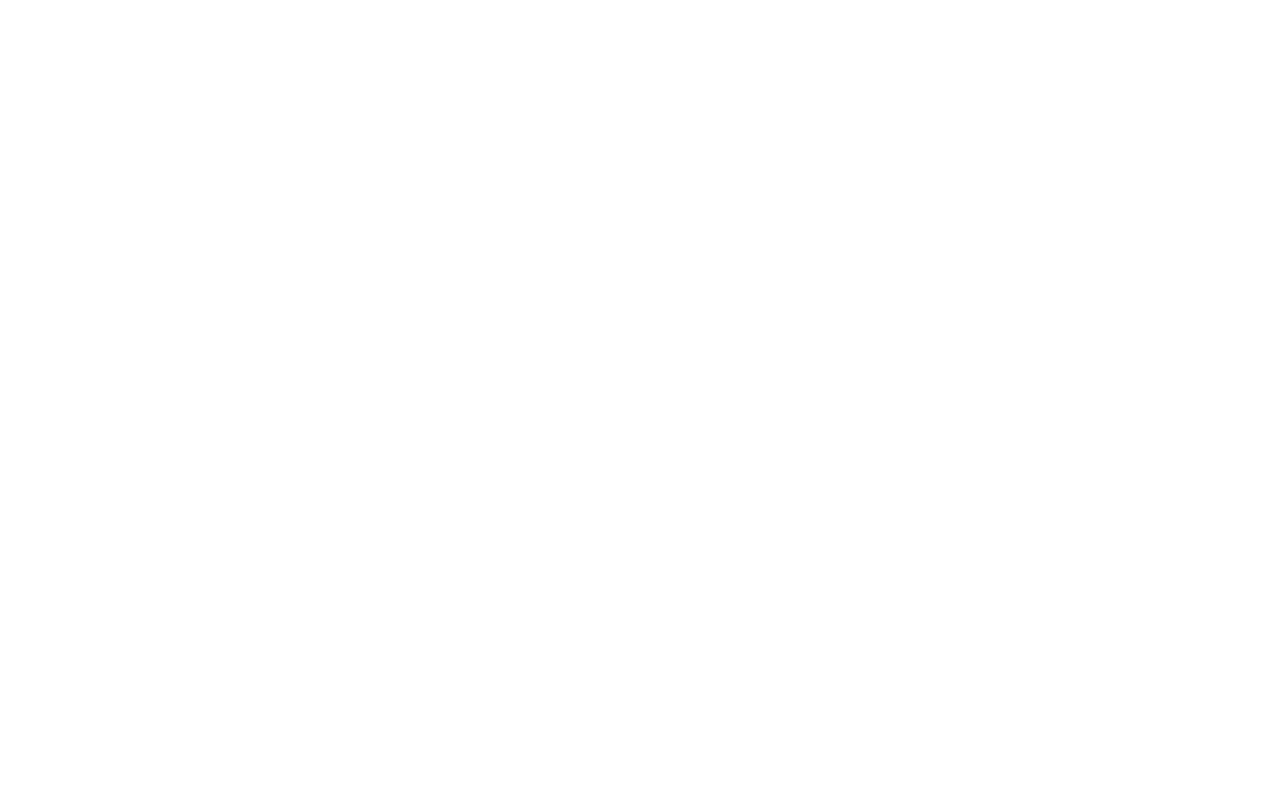
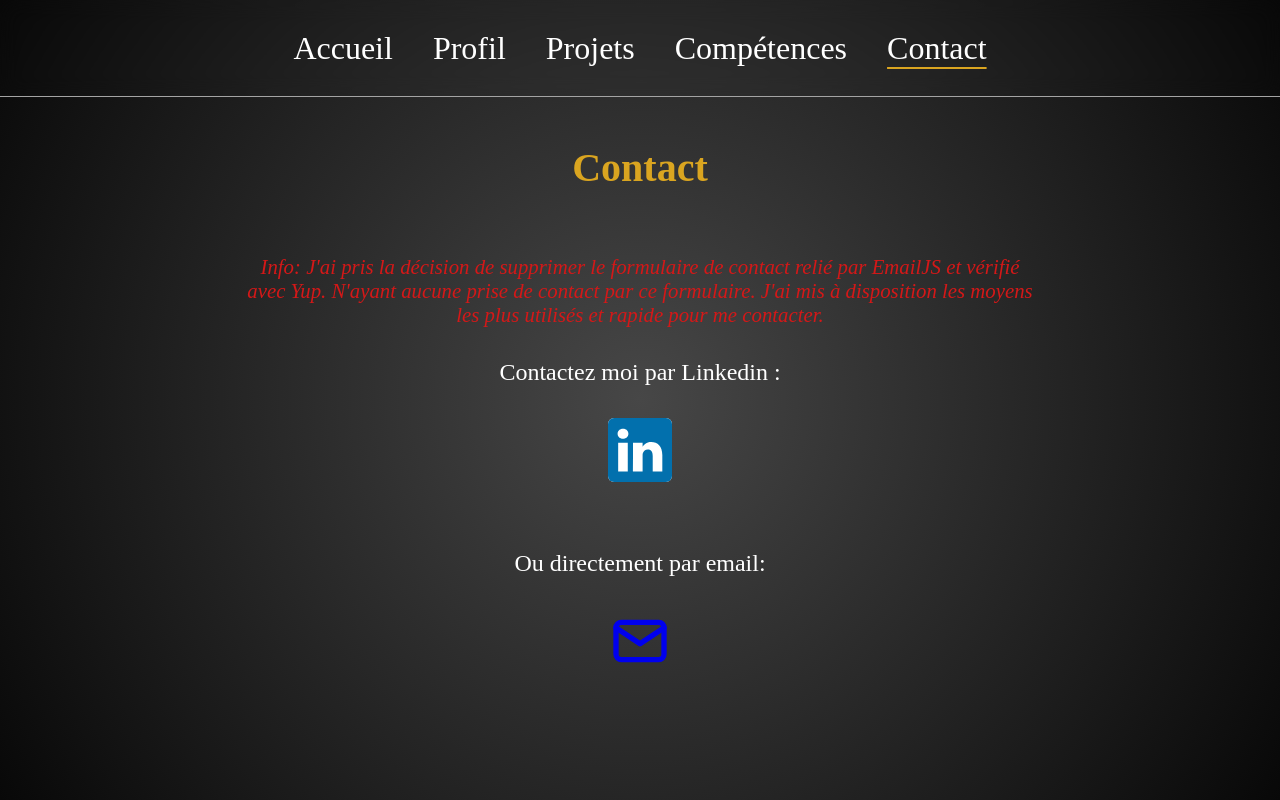
Before and after one commit to B-Frederic/mon-portfolio, a React (Vite) app: page /contact in a window 1280 px wide. Before the commit this address had no page. Built offline with nearby package versions, Linux system fonts and the light colour scheme.

Commit message:
add: contact + patch link

```diff
--- a/package.json
+++ b/package.json
@@ -10,6 +10,7 @@
     "preview": "vite preview"
   },
   "dependencies": {
+    "emailjs": "^4.0.2",
     "framer-motion": "^10.12.16",
     "react": "^18.2.0",
     "react-dom": "^18.2.0",
--- a/src/App.jsx
+++ b/src/App.jsx
@@ -5,6 +5,7 @@ import Home from "./pages/Home";
 import Profil from "./pages/Profil";
 import Projects from "./pages/Projects";
 import Skills from "./pages/Skills";
+import Contact from "./pages/Contact";
 
 const App = () => {
   return (
@@ -14,6 +15,7 @@ const App = () => {
         <Route path="/profil" element={<Profil />} />
         <Route path="/projets" element={<Projects />} />
         <Route path="/competences" element={<Skills />} />
+        <Route path="/contact" element={<Contact />} />
       </Routes>
     </BrowserRouter>
   );
--- a/src/index.scss
+++ b/src/index.scss
@@ -5,6 +5,7 @@
 @use "./styles/pages/profil";
 @use "./styles/pages/projects";
 @use "./styles/pages/skills";
+@use "./styles/pages/contact";
 // Components
 @use "./styles/components/header";
 @use "./styles/components/layout/burgerMenu";
--- /dev/null
+++ b/src/pages/Contact.jsx
@@ -0,0 +1,46 @@
+// React
+import {  Link } from "react-router-dom";
+// Components
+import Header from "../components/layout/Header";
+import LeftBtn from "../components/utils/LeftBtn";
+import RightBtn from "../components/utils/RightBtn";
+// Icons
+import { BsLinkedin } from "react-icons/bs";
+import { TbMail } from "react-icons/tb";
+
+const Contact = () => {
+
+    return (
+        <div>
+            <Header />
+            <div className="container-contact">
+                <h2>Contact</h2>
+                <div className="container-contact--info">
+                    <p>Info: J'ai pris la décision de supprimer le formulaire de contact relié par <span>EmailJS</span> et vérifié avec <span>Yup</span>. N'ayant aucune prise de contact par ce formulaire. J'ai mis à disposition les moyens les plus utilisés et rapide pour me contacter.</p>
+                </div>
+                <div className="container-contact--linkedin">
+                    <p>
+                        Contactez moi par Linkedin :
+                    </p>
+                    <div>
+                        <Link to="https://www.linkedin.com/in/frederic-betaouaf/" target="_blank"><BsLinkedin className="container-contact--linkedin-icon" /></Link>
+                    </div>
+                </div>
+                <div className="container-contact--email">
+                    <p>
+                        Ou directement par email:
+                    </p>
+                    <div className="container-contact--email-icon">
+                    <Link to="mailto:frederic.betaouaf33@gmail.com" target="_blank"><TbMail /></Link>
+                    </div>
+                </div>
+            </div>
+            <div>
+                <LeftBtn left={"/competences"} />
+                <RightBtn right={"/"}/>
+            </div>
+        </div>
+    );
+};
+
+export default Contact;
--- a/src/pages/Projects.jsx
+++ b/src/pages/Projects.jsx
@@ -24,8 +24,8 @@ const Projects = () => {
                             <span>{element.tag}</span>
                             <img src={element.img} alt={element.alt}></img>
                             <div className="container-projects--box-card-social">
-                                <Link to={element.view} className="container-projects--box-card-social-link"><FaEye /></Link>
-                                <Link to={element.code} className="container-projects--box-card-social-link"><FaGithub /></Link>
+                                <Link to={element.view} target="_blank" className="container-projects--box-card-social-link"><FaEye /></Link>
+                                <Link to={element.code} target="_blank" className="container-projects--box-card-social-link"><FaGithub /></Link>
                             </div>
                         </div>
                     ))
--- /dev/null
+++ b/src/styles/pages/_contact.scss
@@ -0,0 +1,85 @@
+.container-contact {
+    display: flex;
+    align-items: center;
+    justify-content: center;
+    flex-direction: column;
+    width: 100%;
+    height: 100vh;
+    padding: 0 1rem;
+    background-image: var(--background);
+
+    h2{
+        margin-top: 4rem;
+        margin-bottom: 4rem;
+        font-size: 2.5rem;
+        color: var(--goldenrod);
+    }
+
+    &--info{
+        p{
+            font-size: 1.1rem;
+            font-style: italic;
+            text-align: center;
+            color: rgb(212, 24, 24);
+        }
+
+        @media (min-width: 800px){
+            width: 800px;
+
+            p{
+                font-size: 1.3rem;
+            }
+        }
+    }
+
+    &--linkedin,
+    &--email{
+        display: flex;
+        align-items: center;
+        justify-content: center;
+        flex-direction: column;
+        margin: 2rem 0;
+
+        p{
+            margin-bottom: 2rem;
+            font-size: 1.2rem;
+            text-align: center;
+            color: var(--white);
+        }
+
+        &-icon{
+
+            @media (min-width: 901px){
+
+                &:hover{
+                    transform: scale(1.1);
+                }
+            }
+        }
+
+        @media (min-width: 800px){
+
+            p{
+                font-size: 1.5rem;
+            }
+        }
+    }
+
+    &--linkedin{
+
+        &-icon{
+            font-size: 4rem;
+            color: #0270AD;
+            background: var(--white);
+            border-radius: 6px;
+        }
+    }
+
+    &--email {
+
+        &-icon{
+            font-size: 4rem;
+            border-radius: 6px;
+        }
+    }
+}
--- a/src/styles/pages/_home.scss
+++ b/src/styles/pages/_home.scss
@@ -6,6 +6,10 @@
     width: 100%;
     height: 100vh;
     background-image: var(--background);
+
+    @media (max-width: 400px){
+        padding: 0 0.5rem;
+    }
 
     h1{
         display: flex;
--- a/src/styles/pages/_skills.scss
+++ b/src/styles/pages/_skills.scss
@@ -9,6 +9,7 @@
 
     &--box{
 
+        margin-top: 3rem;
         padding: 0 1rem;
 
         h2{
```
Also changed, not shown: 2 other files (tests, documents, lock files or other folders).
